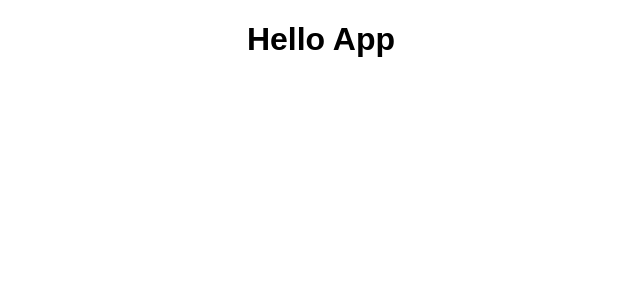
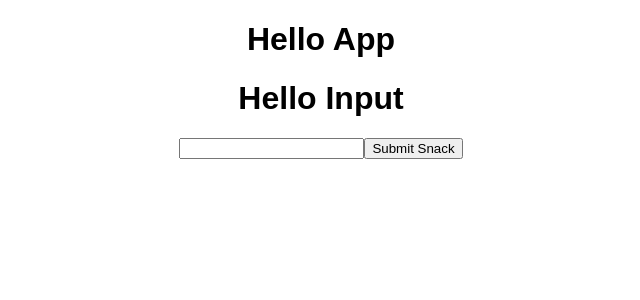
Before and after one commit to gvorvik/redux-form-assignment, a React (Create React App) app: page / in a window 1280 px wide. Shown: the top 300 px of the page, without its empty margins (319-959 px from the left). Built offline with nearby package versions, Linux system fonts and the light colour scheme.

Commit message:
set up form to submit

```diff
--- a/src/components/App/App.js
+++ b/src/components/App/App.js
@@ -1,12 +1,14 @@
 import React, { Component } from 'react';
 import './App.css';
 import {connect} from 'react-redux';
+import SnackInput from '../snackInput/snackInput';
 
 class App extends Component {
   render() {
     return (
       <div className="App">
         <h1>Hello App</h1>
+        <SnackInput />
       </div>
     );
   }
--- /dev/null
+++ b/src/components/snackInput/snackInput.js
@@ -0,0 +1,37 @@
+import React, { Component } from 'react';
+import { connect } from 'react-redux';
+
+class SnackInput extends Component {
+
+    constructor(props) {
+        super(props);
+
+        this.state = {
+            snack: '',
+        }
+    }
+
+    handleInputChange = (event) => {
+        this.setState({
+            snack: event.target.value
+        });
+    }
+
+    submitSnack = () => {
+        // const action = {}
+        console.log(this.state.snack);
+
+    };
+
+    render() {
+        return (
+            <div>
+                <h1>Hello Input</h1>
+                <input onChange={this.handleInputChange} type="text" />
+                <button onClick={this.submitSnack}>Submit Snack</button>
+            </div>
+        );
+    }
+}
+
+export default connect()(SnackInput);
```
